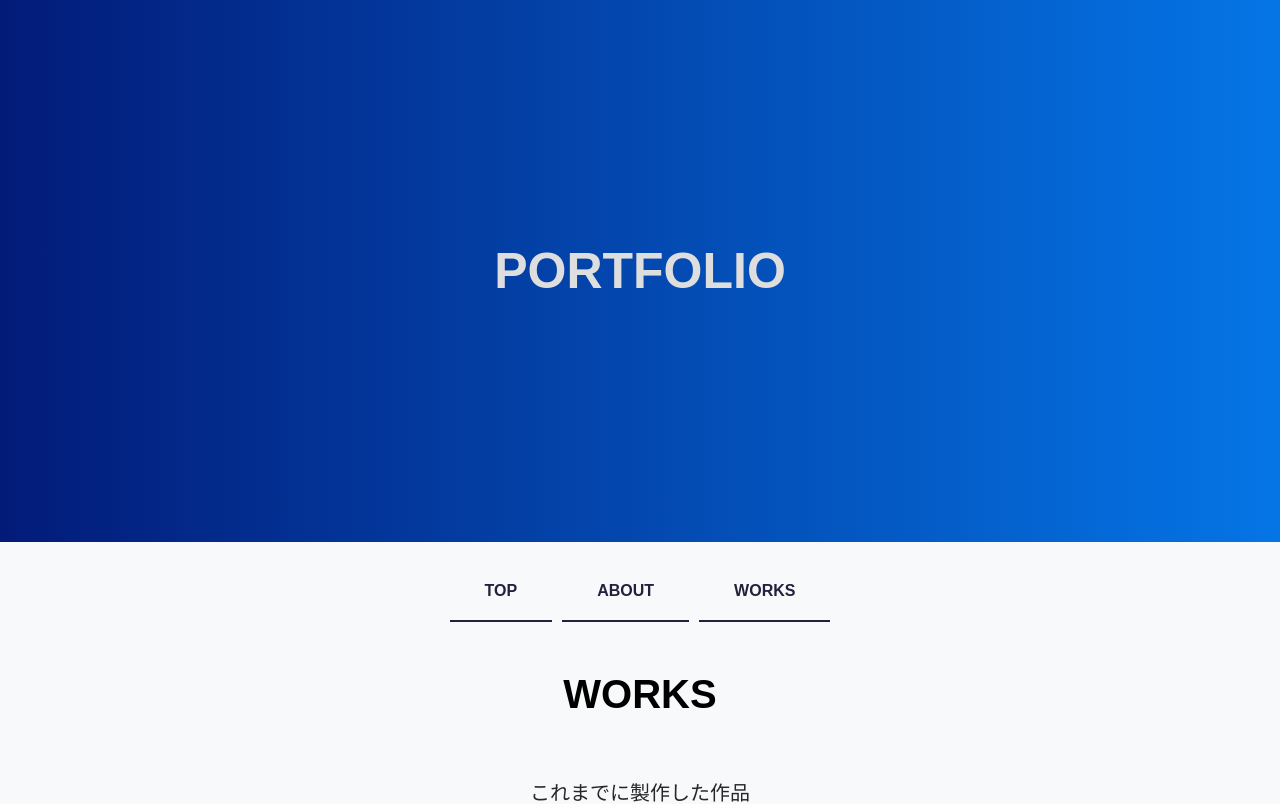
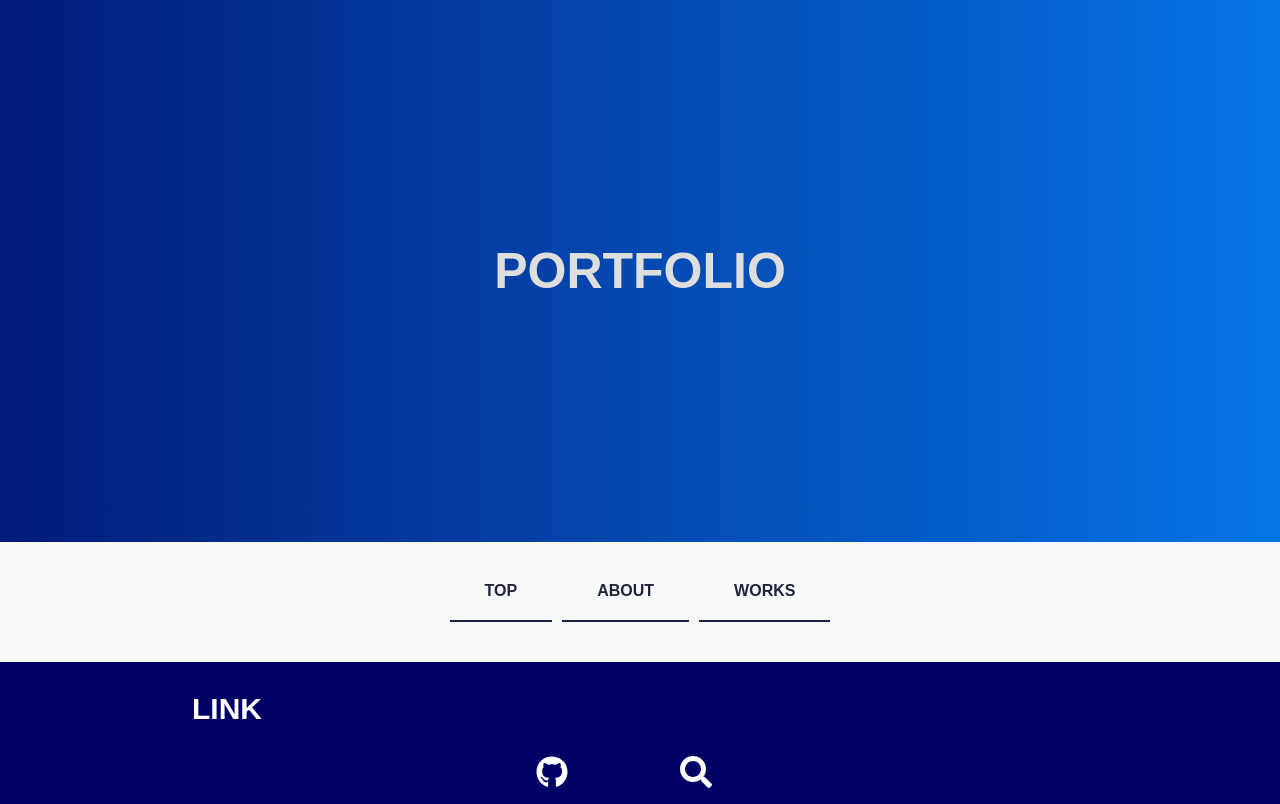
Before and after one commit to kotaok/first_vue, a Vue app: page /page3 in a window 1280 px wide. Shown: the top 804 px of the page. Built offline with nearby package versions, Linux system fonts and the light colour scheme; a web font is replaced by a local one.

Commit message:
ルーティングの名前変更

```diff
--- a/src/App.vue
+++ b/src/App.vue
@@ -3,8 +3,8 @@
     <myheader></myheader>
     <div id="nav">
       <router-link to="/" class="navmenu">TOP</router-link>
-      <router-link to="/page2" class="navmenu">ABOUT</router-link>
-      <router-link to="/page3" class="navmenu">WORKS</router-link>
+      <router-link to="/about" class="navmenu">ABOUT</router-link>
+      <router-link to="/works" class="navmenu">WORKS</router-link>
     </div>
     <transition mode="out-in">
       <router-view></router-view>
--- a/src/components/page1.vue
+++ b/src/components/page1.vue
@@ -7,12 +7,12 @@
     </div>
     <topabout></topabout>
     <div>
-      <router-link to="/page2" class="jump">ABOUT<i class="el-icon-right"></i></router-link>
+      <router-link to="/about" class="jump">ABOUT<i class="el-icon-right"></i></router-link>
     </div>
     <router-view></router-view>
     <topworks></topworks>
     <div>
-      <router-link to="/page3" class="jump">WORKS<i class="el-icon-right"></i></router-link>
+      <router-link to="/works" class="jump">WORKS<i class="el-icon-right"></i></router-link>
     </div>
     <router-view></router-view>
     <topblog></topblog>
--- a/src/components/page2.vue
+++ b/src/components/page2.vue
@@ -12,7 +12,7 @@
       <p class="text">言語・フレームワーク、ツールなど</p>
       <myskills></myskills>
       <div>
-      <router-link to="/page3" class="jump">WORKS<i class="el-icon-right"></i></router-link>
+      <router-link to="/works" class="jump">WORKS<i class="el-icon-right"></i></router-link>
       </div>
     <router-view></router-view>
     </div>
```
Also changed, not shown: src/router/index.js (+8 -8 lines).
